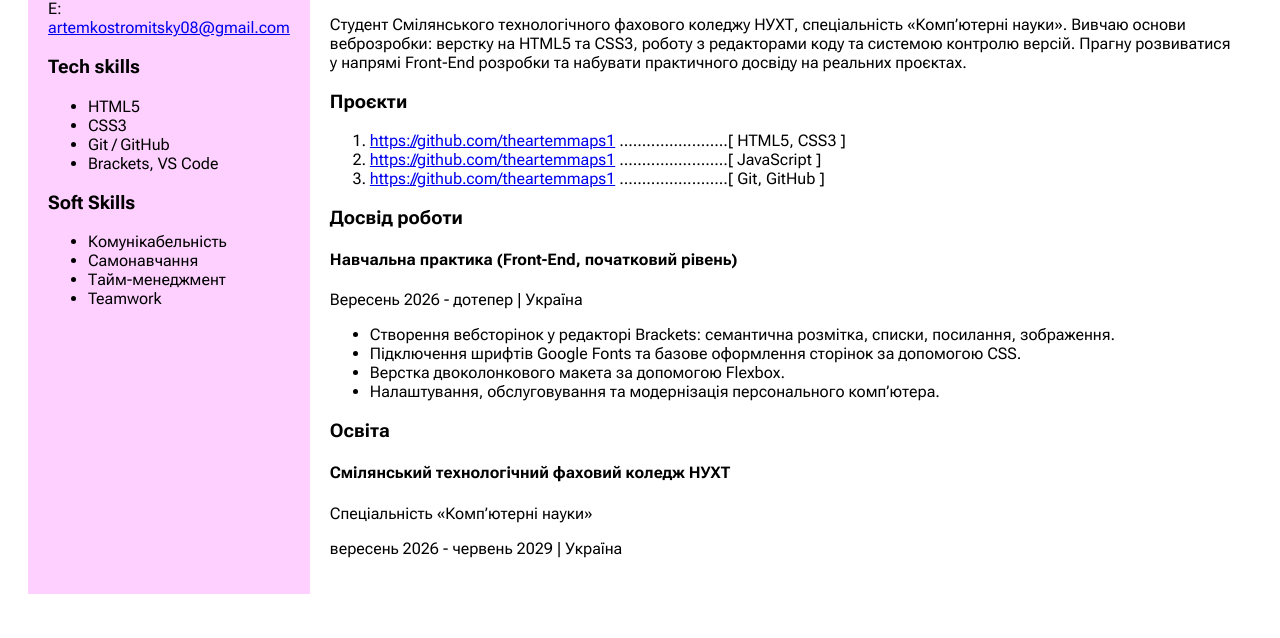
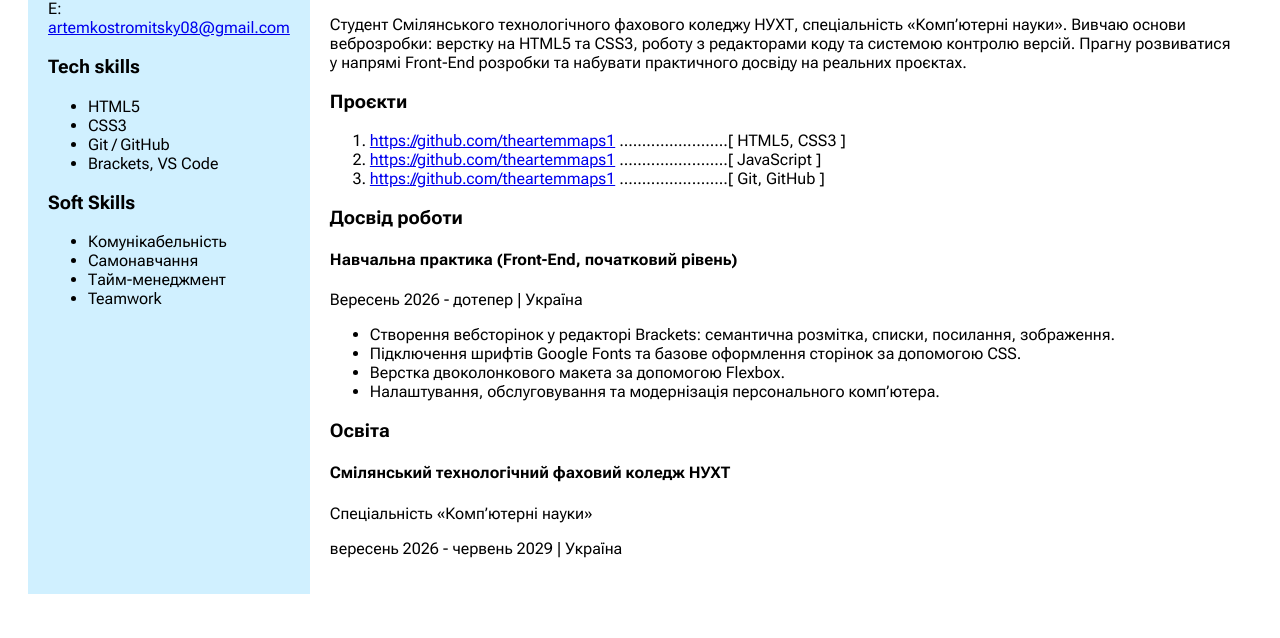
Before and after one commit to artemkostromitsky2008/my-resume, a plain HTML site: page index.html in a window 1280 px wide. Shown: the part 162-800 px from the top of the page. Drawn offline with Linux system fonts and the light colour scheme.

Commit message:
Update index.html
Зміна фону

```diff
--- a/index.html
+++ b/index.html
@@ -49,7 +49,7 @@
                 <p>Спеціальність «Комп’ютерні науки»</p>
                 <p>вересень 2026 - червень 2029 | Україна</p>
             </div>
-            <div class="sidebar" style="background: #fed0ff;">
+            <div class="sidebar" style="background: #d0f0ff;">
                 <img src="img/my-photo.png" alt="My photo" width="370">
                 <h3>Контакти:</h3>
                 <p>C: <a href="tel:+380682601161">+38 068 260 11 61</a></p>
```
